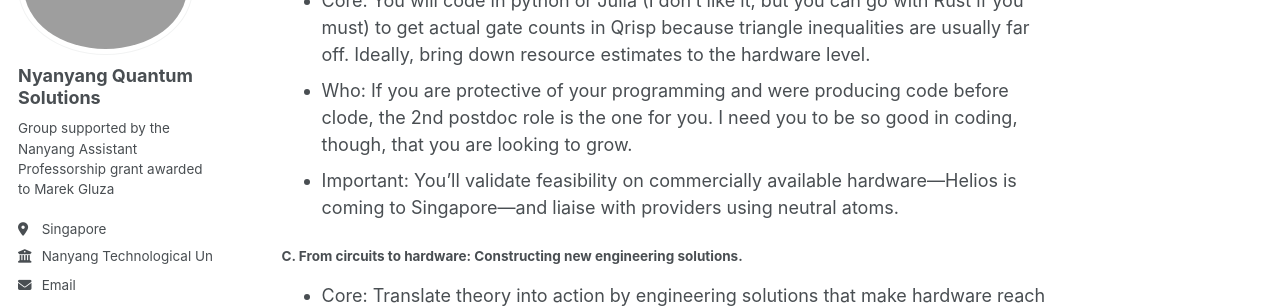
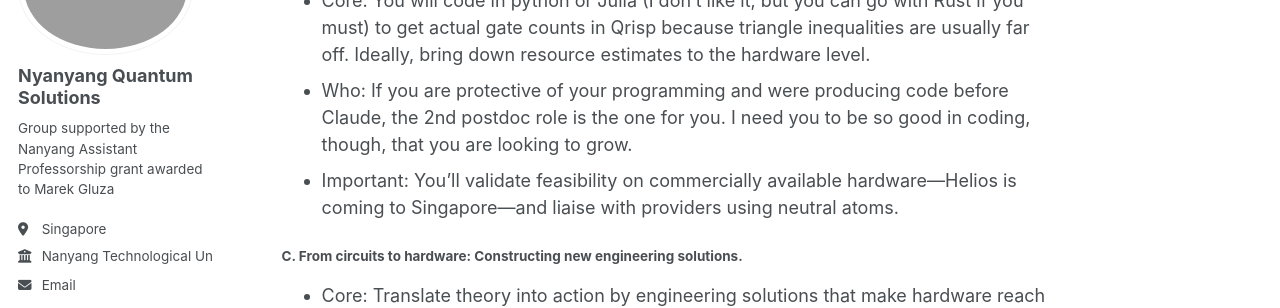
Before and after one commit to marekgluza/marekgluza.github.io, a Jekyll site: the page built from available_positions/openings.md, in a window 1280 px wide and 900 px high, scrolled down 1207 px. Shown: the part 180-488 px from the top of the window. Built offline with Jekyll 4.4.1, drawn with Linux system fonts in a browser that asks for light colours; some web fonts are replaced; a script bundle is joined from its source files by our own code; library files that are not in the unit come from our copies.

Commit message:
Update openings.md

```diff
--- a/available_positions/openings.md
+++ b/available_positions/openings.md
@@ -31,7 +31,7 @@ The team (5 PhD students, 3 Postdocs, 2 RAs) will operate along 3 profiles:
 #### B. From algorithms to circuits: Deploying geometrically-designed algorithms.
 
 - Core: You will code in python or Julia (I don't like it, but you can go with Rust if you must) to get actual gate counts in Qrisp because triangle inequalities are usually far off. Ideally, bring down resource estimates to the hardware level.
-- Who: If you are protective of your programming and were producing code before clode, the 2nd postdoc role is the one for you. I need you to be so good in coding, though, that you are looking to grow.
+- Who: If you are protective of your programming and were producing code before Claude, the 2nd postdoc role is the one for you. I need you to be so good in coding, though, that you are looking to grow.
 - Important: You'll validate feasibility on commercially available hardware—Helios is coming to Singapore—and liaise with providers using neutral atoms.
 
 #### C. From circuits to hardware: Constructing new engineering solutions.
```
